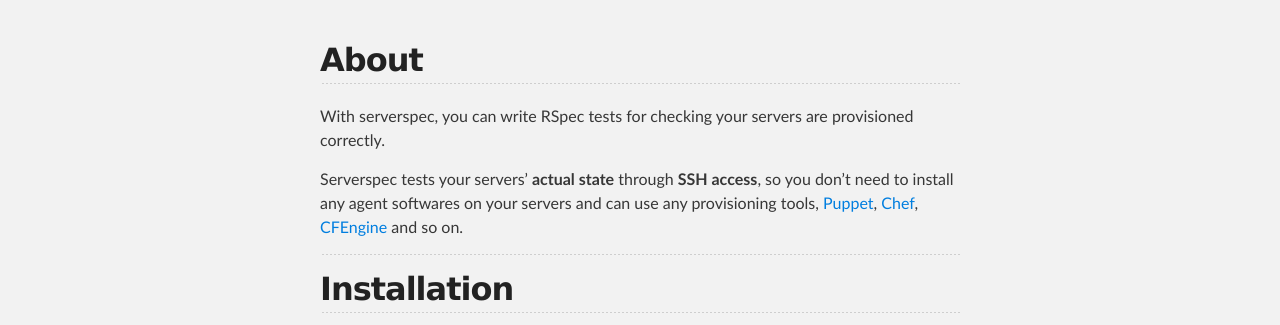
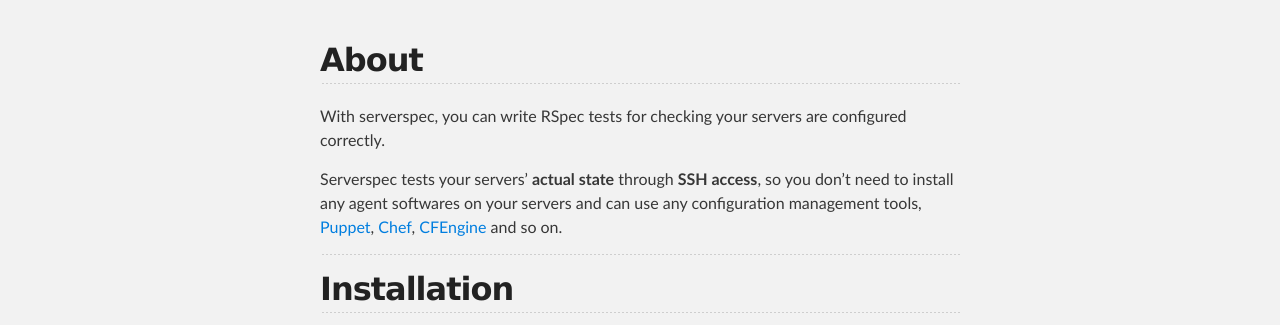
Before and after one commit to serverspec/serverspec.github.io, a Jekyll site: the page built from index.md, in a window 1280 px wide. Shown: the part 284-609 px from the top of the page. Built offline with Jekyll 4.4.1, drawn with Linux system fonts in a browser that asks for light colours; Markdown is read by kramdown in place of the engine named in the settings.

Commit message:
Update index.md

```diff
--- a/index.md
+++ b/index.md
@@ -5,9 +5,9 @@ title: Home
 
 ## About
 
-With serverspec, you can write RSpec tests for checking your servers are provisioned correctly.
+With serverspec, you can write RSpec tests for checking your servers are configured correctly.
 
-Serverspec tests your servers' **actual state**  through **SSH access**, so you don't need to install any agent softwares on your servers and can use any provisioning tools, [Puppet](https://puppetlabs.com/), [Chef](http://www.opscode.com/chef/), [CFEngine](http://cfengine.com/) and so on.
+Serverspec tests your servers' **actual state**  through **SSH access**, so you don't need to install any agent softwares on your servers and can use any configuration management tools, [Puppet](https://puppetlabs.com/), [Chef](http://www.opscode.com/chef/), [CFEngine](http://cfengine.com/) and so on.
 
 ----
 
```
